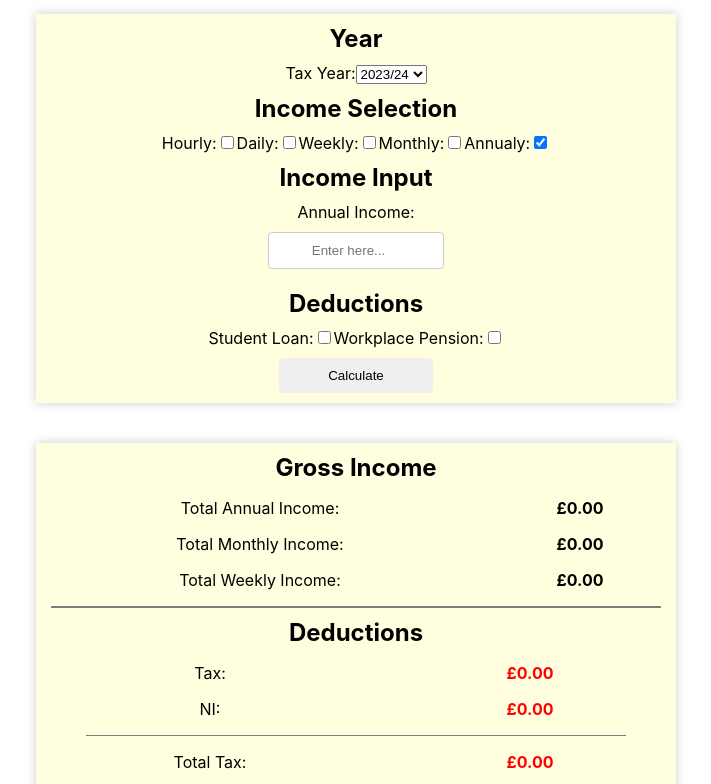
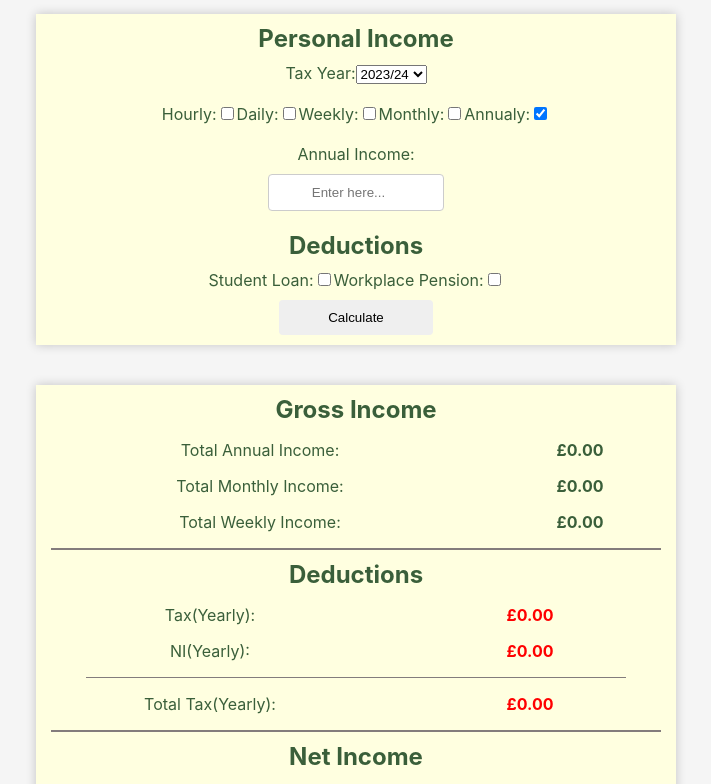
Before and after one commit to asaad227/taxCalculator, a React app: page / in a window 1280 px wide. Shown: the part 65-849 px from the top of the page, without its empty margins (284-995 px from the left). Built offline with nearby package versions, Linux system fonts and the light colour scheme.

Commit message:
update form wording

```diff
--- a/src/Form/index.js
+++ b/src/Form/index.js
@@ -44,7 +44,7 @@ function handleHrs(event){
     }
   return (
     <form onSubmit={handleSubmit}>
-    <h2>Year</h2>
+    <h2>Personal Income</h2>
     <label>
     Tax Year:
         <select value={year} onChange={(e)=>setYear(e.target.value)}>
@@ -52,9 +52,9 @@ function handleHrs(event){
             <option value="2">2024/25</option>
             </select>
     </label>
+    <br />
+    <br />
 
-
-    <h2>Income Selection</h2>
     <label>
     Hourly:
     <span><input type="checkbox" checked={isHrs} onChange={handleHrs} value={isHrs} /></span>
--- a/src/IncomeIn/index.js
+++ b/src/IncomeIn/index.js
@@ -4,8 +4,8 @@ import "./index.css"
 export default function IncomeIn({isDaily, isWeekly, isMonthly, isAnnual, setDaily, setWeekly,
     setMonthly, setAnnualy, daily, weekly, monthly, annualy, isHrs, setHrsPerWeek, setIncomeByHour, incomeByHour, hrsPerWeek}) {
   return (
-    <label>
-    <h2>Income Input</h2>
+    <div>
+    <br />
     <label className={isHrs? 'hrsShow':'hrsHide'}>
       Hourly Income:
           <br />
@@ -28,6 +28,6 @@ export default function IncomeIn({isDaily, isWeekly, isMonthly, isAnnual, setDai
     Annual Income:
         <input type="number" step='.01' placeholder='Enter here...' value={annualy} onChange={(e)=>setAnnualy(e.target.value)} />
     </label>
-    </label>
+    </div>
   )
 }
--- a/src/TotalTax/index.js
+++ b/src/TotalTax/index.js
@@ -132,15 +132,15 @@ function handleReset(event){
        <div className='divider'></div>
        <h2>Deductions</h2>
 
-        <p>Tax: <span className='total-tax'>£{tax.toFixed(2)}</span></p>
-        <p>NI: <span className='total-tax'>£{ni.toFixed(2)}</span></p>
+        <p>Tax(Yearly): <span className='total-tax'>£{tax.toFixed(2)}</span></p>
+        <p>NI(Yearly): <span className='total-tax'>£{ni.toFixed(2)}</span></p>
        <div className='small-divider'></div>
-        <p>Total Tax: <span className='total-tax'>£{totalTax.toFixed(2)}</span></p>
+        <p>Total Tax(Yearly): <span className='total-tax'>£{totalTax.toFixed(2)}</span></p>
         <p className={isPension? 'pension':'pensionHide'}>Pension: <span className='total-tax'>£{pension.toFixed(2)}</span></p>
         <p className={isLoan? 'loan':'loanHide'}>Std Loan: <span className='total-tax'>£{educationLoan.toFixed(2)}</span></p>
         <div className='divider'></div>
         <h2>Net Income</h2>
-        <p>Net Income: <span className='income'>£{netIncome.toFixed(2)}</span></p>
+        <p>Net Yearly Income: <span className='income'>£{netIncome.toFixed(2)}</span></p>
         <p>Net Monthly Income: <span className='income'>£{(netIncome/12).toFixed(2)}</span></p>
         <p>Net Weekly Income: <span className='income'>£{(netIncome/52).toFixed(2)}</span></p>
 
--- a/src/index.css
+++ b/src/index.css
@@ -1,5 +1,9 @@
 body {
   margin: 0;
+  padding: 0;
+  box-sizing: border-box;
+  background-color: #f5f5f5;
+  color: #3a5f3a;
   font-family: -apple-system, BlinkMacSystemFont, 'Segoe UI', 'Roboto', 'Oxygen',
     'Ubuntu', 'Cantarell', 'Fira Sans', 'Droid Sans', 'Helvetica Neue',
     sans-serif;
```
